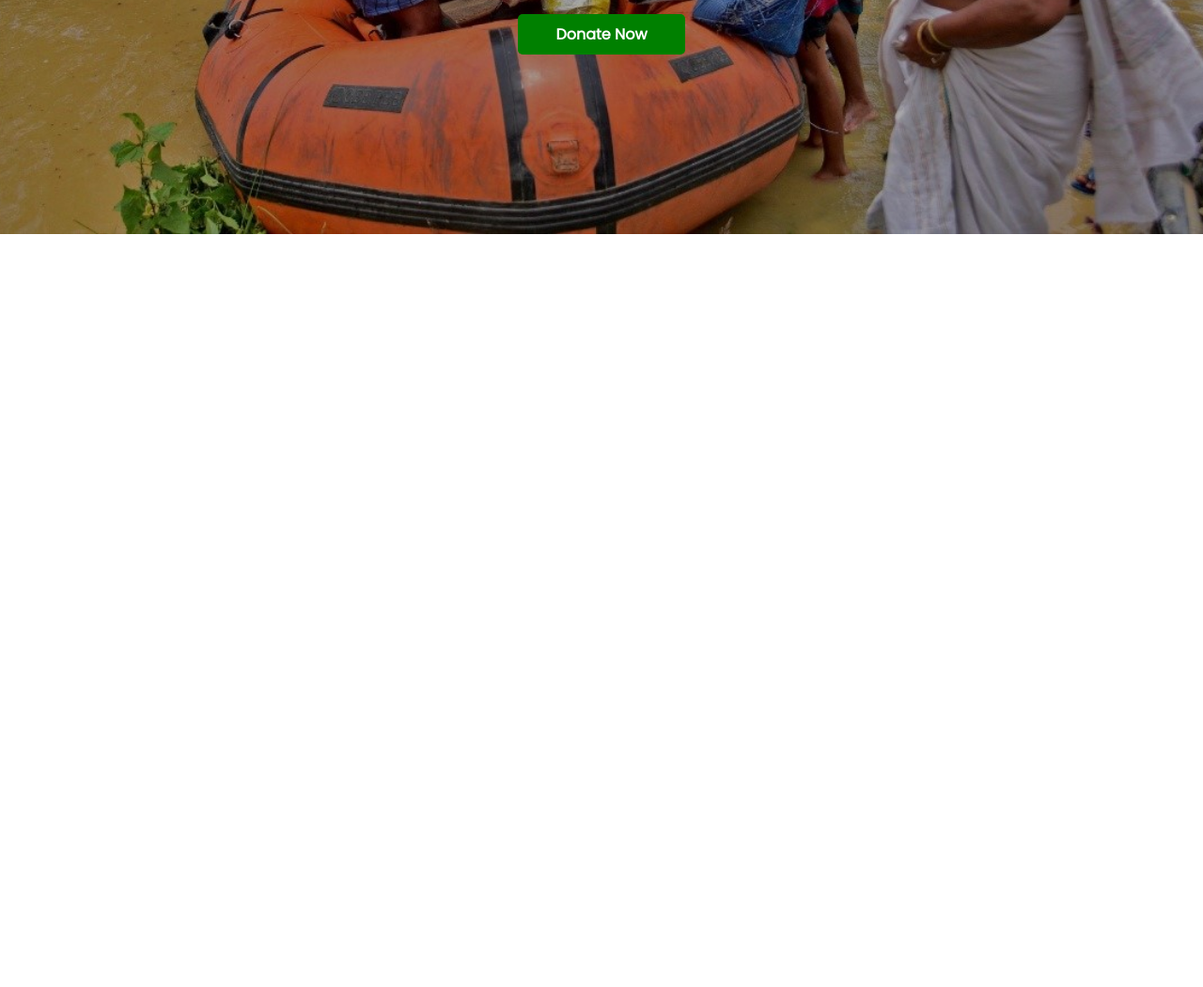
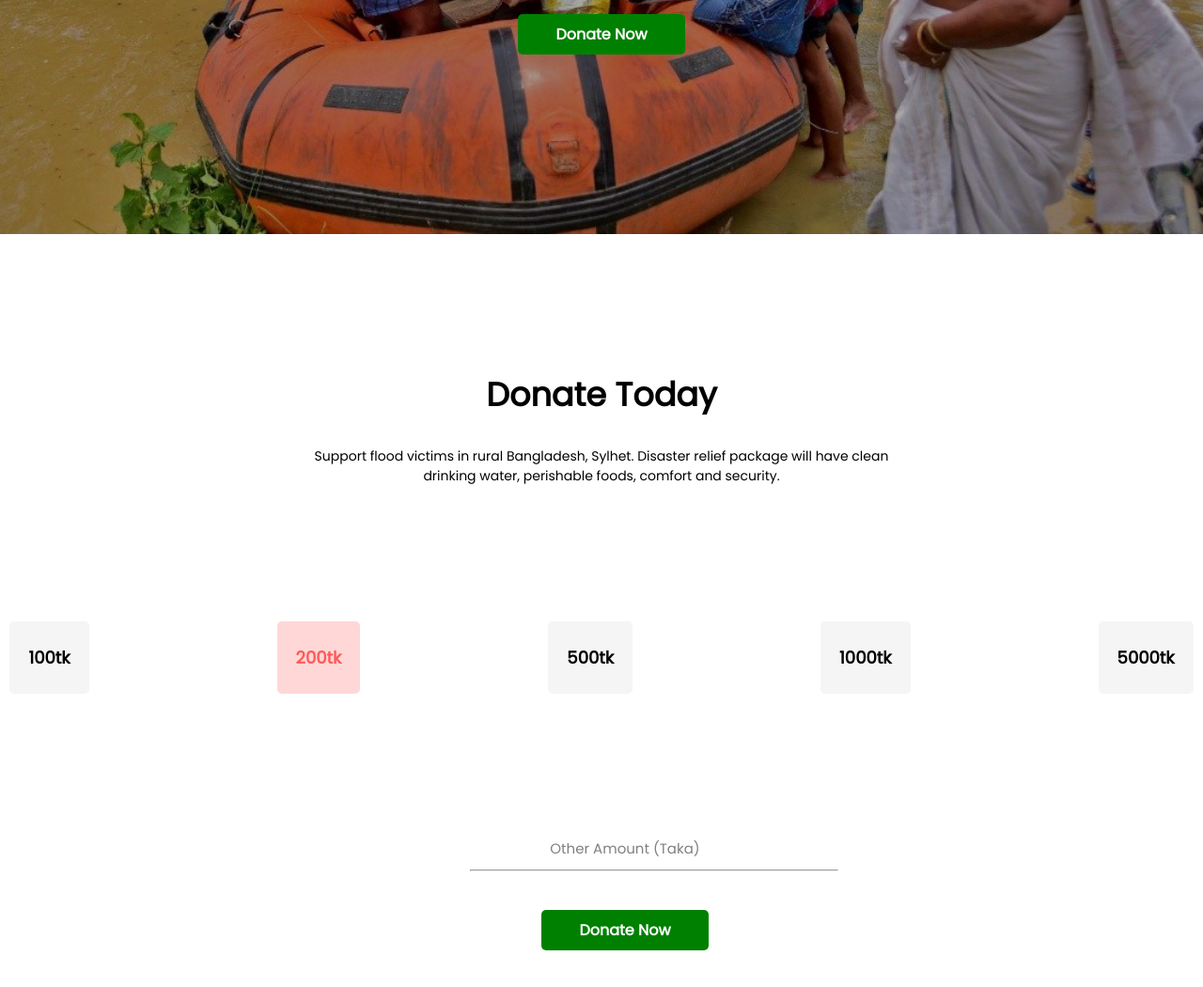
Before and after one commit to sahasimanta84/assignment--01, a plain HTML site: page index.html in a window 1280 px wide. Shown: the part 500-1550 px from the top of the page at 94% size. Before the commit the page ends 800 px from the top, so only its background shows below. Drawn offline with Linux system fonts and the light colour scheme.

Commit message:
Second Section Done

```diff
--- a/index.html
+++ b/index.html
@@ -30,7 +30,71 @@
 
 
         </div>
+
+    </section>
+
+    <section>
+
+        <div>
+
+            <h1 class="donate-today">Donate Today</h1>
+            <p class="format1">Support flood victims in rural Bangladesh, Sylhet. Disaster relief package will have
+                clean <br> drinking
+                water, perishable foods, comfort and security.
+
+            </p> <br>
+
+        </div>
+
+        <div class="amount">
+
+            <div id="white-shadow-margin" class="white-shadow">
+
+                <h1>100tk</h1>
+
+            </div>
+
+            <div class="red-shadow">
+
+                <h1>200tk</h1>
+
+            </div>
+
+            <div class="white-shadow">
+
+                <h1>500tk</h1>
+
+            </div>
+
+            <div class="white-shadow">
+
+                <h1>1000tk</h1>
+
+            </div>
+
+
+            <div class="white-shadow">
+
+                <h1>5000tk</h1>
+
+            </div>
+
+        </div>
+
+        <div>
+
+            <div class="other-amount">
+
+                <p> <small>Other Amount (Taka)</small></p>
+
+                <hr>
+
+                <a class="link-button new-button" target="_blank" href="https://sylhetcharity.com/">Donate Now </a>
+
+            </div>
+
+        </div>
     </section>
 </body>
 
-</html>
+</html
--- a/style.css
+++ b/style.css
@@ -50,5 +50,92 @@ body {
     color: white;
     font-weight: 700;
     border-radius: 5px;
+}
+
+.donate-today {
+
+    font-weight: 900;
+    text-align: center;
+    font-size: 35px;
+    padding-top: 9%;
 
 }
+
+.format1 {
+
+    font-size: 14px;
+    font-weight: normal;
+    font-style: normal;
+    color: black;
+    text-align: center;
+}
+
+.amount {
+
+    display: flex;
+    align-items: center;
+    justify-content: center;
+    font-size: 12px;
+    margin: 5px;
+
+}
+
+.white-shadow {
+
+    background-color: whitesmoke;
+    border-radius: 5px;
+    margin: 100px;
+
+    padding: 10px 20px;
+
+}
+
+#white-shadow-margin {
+
+    margin-left: 100px;
+}
+
+.red-shadow {
+
+    background-color: rgba(255, 215, 215);
+    border-radius: 5px;
+    margin: 100px;
+    padding: 10px 20px;
+
+}
+
+.red-shadow h1 {
+
+    color: rgb(255, 89, 89);
+}
+
+.other-amount {
+
+    text-align: center;
+    margin-top: 50px;
+    margin-bottom: 50px;
+    margin-left: 200px;
+}
+
+.other-amount p {
+
+    font-size: 18px;
+    color: gray;
+    margin-bottom: 10px;
+    margin-right: 150px;
+}
+
+hr {
+
+    color: gray;
+    width: 390px;
+    margin-left: 300px;
+    margin-bottom: 50px;
+    font-size: 14px;
+}
+
+.new-button {
+
+    padding: 10px 40px;
+    margin-right: 150px;
+}
```
